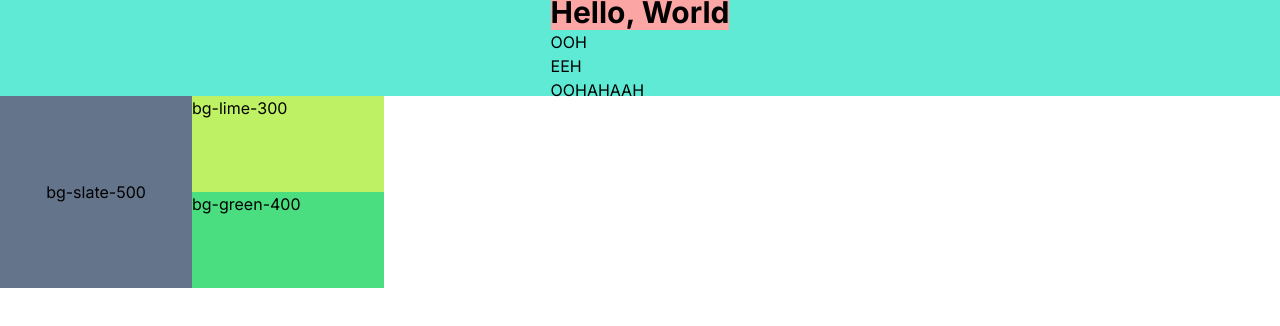
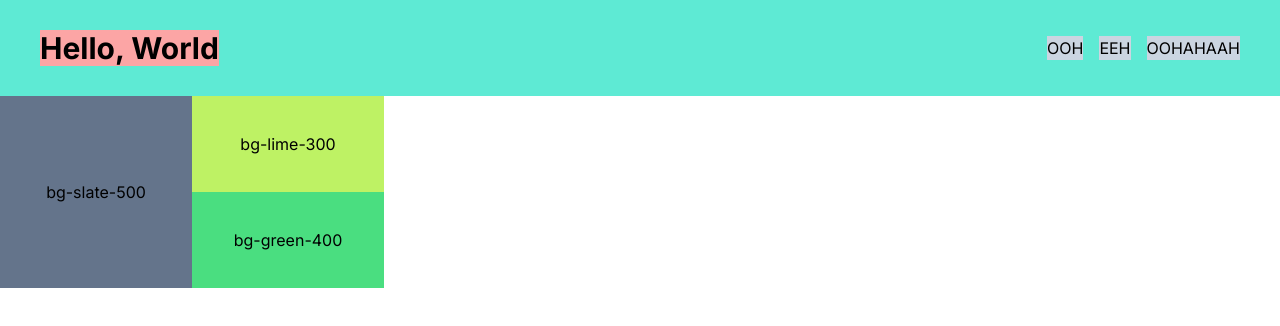
Before and after one commit to nashdev255/css-tutorial, a Next.js app: page / in a window 1280 px wide. Shown: the top 326 px of the page. Built offline with nearby package versions, Linux system fonts and the light colour scheme.

Commit message:
flex items-center justify-center

```diff
--- a/src/app/page.tsx
+++ b/src/app/page.tsx
@@ -3,13 +3,13 @@ import Image from 'next/image'
 export default function Home() {
   return (
     <>
-      <header className='h-24 w-full bg-teal-300 flex items-center justify-center'>
-        <nav className='justify-between'>
+      <header className='h-24 w-full bg-teal-300 flex items-center'>
+        <nav className='w-full mx-10 flex justify-between'>
           <h3 className='bg-red-300 font-bold text-3xl'>Hello, World</h3>
-          <ul>
-            <li>OOH</li>
-            <li>EEH</li>
-            <li>OOHAHAAH</li>
+          <ul className='space-x-4 flex items-center'>
+            <li className='bg-slate-300'>OOH</li>
+            <li className='bg-slate-300'>EEH</li>
+            <li className='bg-slate-300'>OOHAHAAH</li>
           </ul>
         </nav>
       </header>
@@ -18,8 +18,8 @@ export default function Home() {
           <p>bg-slate-500</p>
         </div>
         <div className='flex-col'>
-          <div className='h-24 w-48 bg-lime-300'>bg-lime-300</div>
-          <div className='h-24 w-48 bg-green-400'>bg-green-400</div>
+          <div className='h-24 w-48 bg-lime-300 flex items-center justify-center'>bg-lime-300</div>
+          <div className='h-24 w-48 bg-green-400 flex items-center justify-center'>bg-green-400</div>
         </div>
       </div>
     </>
```
